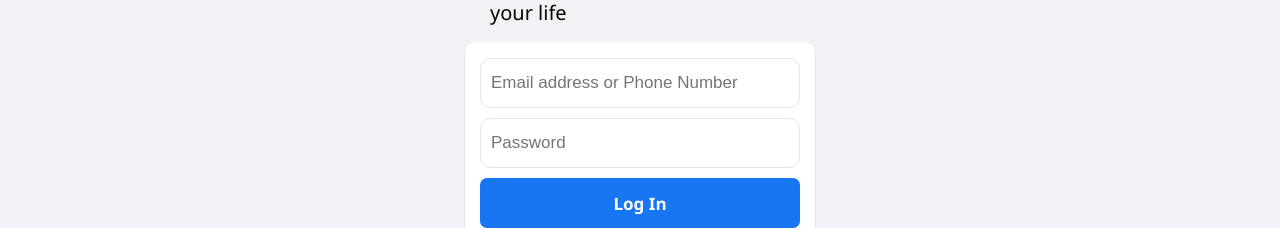
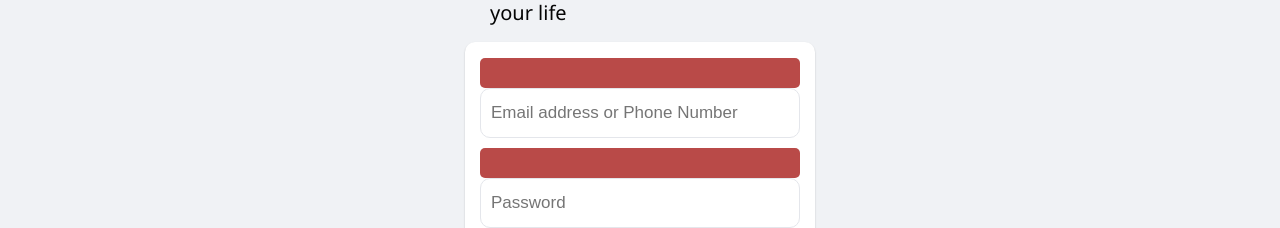
Before and after one commit to Thirumurugan7/Facebook-Clone-Fullstack-Mern, a React (Create React App) app in the folder frontend/: page /login in a window 1280 px wide. Shown: the part 360-588 px from the top of the page. Built offline with nearby package versions, Linux system fonts and the light colour scheme; the HTML template or start-up script is replaced by a standard one.

Commit message:
error messages on form

```diff
--- a/frontend/src/components/inputs/loginInput/index.js
+++ b/frontend/src/components/inputs/loginInput/index.js
@@ -4,11 +4,11 @@ export default function LoginInput({ placeholder, ...props }) {
   const [field, meta] = useField(props);
   return (
     <div className="input_wrap">
-      <div>
+      <div className="input_error">
         {meta.touched && meta.error && <ErrorMessage name={field.name} />}
       </div>
       <input
-        className={meta.touched && meta.error && "input_error_border"}
+        className={meta.touched && meta.error ? "input_error_border" : ""}
         type={field.type}
         name={field.name}
         placeholder={placeholder}
--- a/frontend/src/components/inputs/loginInput/style.css
+++ b/frontend/src/components/inputs/loginInput/style.css
@@ -22,3 +22,19 @@
 .input_error_border {
   border-color: #b94a48 !important;
 }
+
+.input_wrap i {
+  position: absolute;
+  right: 5px;
+  top: 35px;
+  transform: scale(0.8);
+}
+.input_error {
+  position: relative;
+  padding: 15px 10px;
+  background: #b94a48;
+  width: 100%;
+  color: #fff;
+  font-size: 13px;
+  border-radius: 5px;
+}
```
